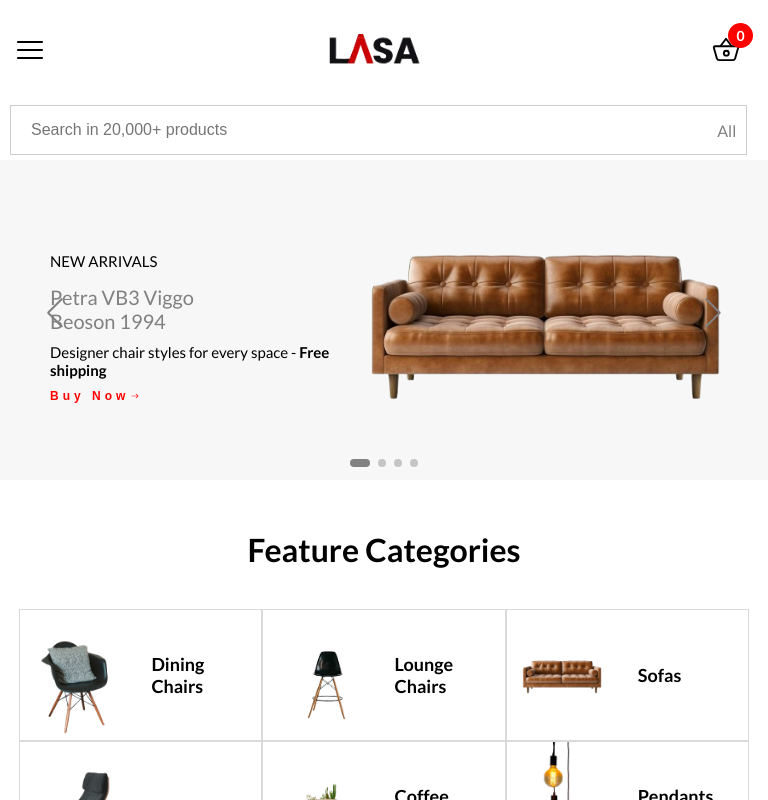
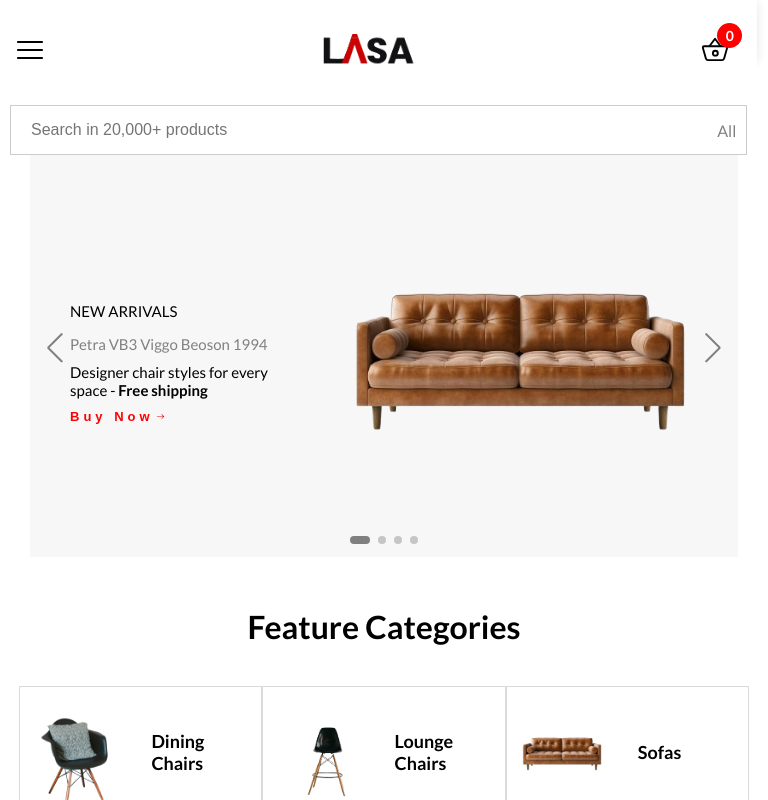
Before and after one commit to ebubejohnenyi/lasa, a React (Vite) app: page / in a window 768 px wide. Shown: the top 800 px of the page. Built offline with nearby package versions, Linux system fonts and the light colour scheme; a web font is replaced by a local one.

Commit message:
10-05-2025 update 6

```diff
--- a/src/component/header/header.module.css
+++ b/src/component/header/header.module.css
@@ -1,3 +1,11 @@
+.headerContainer{
+    height: 60px;
+    position: fixed;
+    top: 0;
+    z-index: 10;
+    box-shadow: 0 2px 10px rgba(0, 0, 0, 0.1);
+    display: none;
+}
 .container{
     height: 100px;
     padding: 15px 70px;
@@ -69,6 +77,9 @@
 }
 
 @media screen and (max-width: 480px){
+    .headerContainer{
+        display: block;
+    }
     .container{
         padding: 15px;
         position: relative;
@@ -120,6 +131,9 @@
 }
 
 @media screen and (min-width: 481px) and (max-width: 991.98px){
+    .headerContainer{
+        display: block;
+    }
     .mobileMenu{
         display: block;
         position: fixed;
@@ -170,6 +184,9 @@
 }
 
 @media screen and (min-width: 992px) and (max-width: 1199.98px){
+    .headerContainer{
+        display: block;
+    }
     .mobileMenu{
         display: block;
         position: fixed;
--- a/src/component/header/header.tsx
+++ b/src/component/header/header.tsx
@@ -8,7 +8,7 @@ import MenuNav from "../menu_nav/menu_nav";
 import { RxHamburgerMenu } from "react-icons/rx";
 import { IoBasketOutline, IoCloseOutline } from "react-icons/io5";
 import CounterWrapper from "../right_menu_nav/counter_wrapper";
-import { useState, useEffect } from "react";
+import { useState } from "react";
 
 const Header: React.FC = () => {
   const [viewMobileMenu, setViewMobileMenu] = useState(false);
@@ -17,22 +17,8 @@ const Header: React.FC = () => {
     setViewMobileMenu(() => !viewMobileMenu);
   }
 
-  useEffect(() => {
-    if (viewMobileMenu) {
-      // Disable scrolling when menu is open
-      document.body.style.overflow = "hidden";
-    } else {
-      // Re-enable scrolling when menu is closed
-      document.body.style.overflow = "";
-    }
-
-    // Clean up on component unmount
-    return () => {
-      document.body.style.overflow = "";
-    };
-  }, [viewMobileMenu]);
   return (
-    <>
+    <div className={cssClasses.headerContainer}>
       <section className={cssClasses.container}>
         <RxHamburgerMenu
           className={cssClasses.navMenu}
@@ -89,7 +75,7 @@ const Header: React.FC = () => {
       >
         <p>All</p>
       </TextInputWrapper>
-    </>
+    </div>
   );
 };
 
--- a/src/component/swiper_container/swipe.module.css
+++ b/src/component/swiper_container/swipe.module.css
@@ -5,8 +5,8 @@
     justify-content: space-between;
     background-color: #F7F7F7;
     text-align: start;
-    height: 100%;
-    width: 100dvw;
+    height: auto;
+    width: 100%;
 }
 .contentWrapper{
     background-color: transparent;
@@ -59,10 +59,14 @@
     object-position: center;
     object-fit: cover;
 }
-@media screen and (max-width: 575.98px){
+@media screen and (max-width: 480px){
     .swipeContent{
         display: flex;
+        align-items: center;
         flex-direction: column;
+        width: 100vw;
+        height: auto;
+        padding: 270px 0 0 0;
     }
     .contentWrapper{
         width: 300px;
@@ -90,8 +94,9 @@
         font-size: 13px;
     }
     .productImage{
-        /* background-color: red; */
-        width: 300px;
+        object-fit: contain;
+        width: 400px;
+        height: 300px;
     }
     .productImage img{
         width: 100%;
@@ -100,52 +105,56 @@
         object-fit: contain;
     }
   }
-  @media (max-width: 540px) and (max-height: 720px) {
+  @media (min-width: 481px) and (max-width: 991.98px) {
     .swipeContent{
         display: flex;
-        height: 100%;
+        gap: 50px;
+        justify-content: center;
+        align-items: center;
+        margin: 0;
+        padding: 0 40px;
     }
     .contentWrapper{
-        width: 300px;
-        text-align: center;
+        width: 100%;
+        max-width: 200px;
+        text-align: start;
         display: flex;
         flex-direction: column;
-        justify-content: center;
-        align-items: center;
+        align-items: flex-start;
+        margin: 0;
     }
     .swipeContent h1{
         font-size: 15px;
+        font-weight: 500;
     }
-    .h2{
-        font-size: 20px;
-        width: 250px;
+    .swipeContent h2{
+        font-size: 15px;
+        width: 100%;
+        max-width: 200px;
     }
     .swipeContent p{
-        width: 250px;
         font-size: 15px;
+        width: 200px;
         font-weight: 500;
-        margin: 10px 0px;
+        margin: 10px 0;
     }
-    .swipeContent button{
+    .swipeContent button {
+        color: red;
         font-size: 13px;
-        font-weight: 100;
     }
     .productImage{
-        margin-bottom: 70px;
-        width: 300px;
+        width: 100%;
+        max-width: 400px;
     }
     .productImage img{
         width: 100%;
-        height: 320px;
+        max-width: 400px;
+        height: 400px;
         object-position: center;
-        object-fit: cover;
+        object-fit: contain;
     }
   }
-  @media screen and (min-width: 768px) and (max-width: 991.98px){
-    .swipeContent{
-        width: 100dvw;
-        padding: 50px;
-    }
+  @media screen and (min-width: 992px) and (max-width: 1199.98px){
     .contentWrapper{
         width: 300px;
         text-align: start;
@@ -159,8 +168,8 @@
         font-weight: 500;
     }
     .h2{
-        font-size: 20px;
-        width: 200px;
+        font-size: 40px;
+        width: 300px;
     }
     .swipeContent p{
         font-size: 15px;
@@ -182,35 +191,3 @@
         object-fit: cover;
     }
   }
-  @media screen and (min-width: 992px) and (max-width: 1199.98px){
-    .swipeContent{
-        width: 100%;
-        padding: 20px;
-    }
-    .productImage{
-        display: inline-block;
-        margin-bottom: 70px;
-    }
-    .productImage img{
-        width: 100%;
-        height: 500px;
-        object-position: center;
-        object-fit: cover;
-    }
-    .swipeContent h1{
-        font-size: 15px;
-        font-weight: 500;
-    }
-    .h2{
-        font-size: 25px;
-        width: 300px;
-    }
-    .swipeContent p{
-        font-size: 15px;
-        font-weight: 500;
-    }
-    .swipeContent button {
-        color: red;
-        font-size: 13px;
-    }
-}
--- a/src/index.css
+++ b/src/index.css
@@ -103,9 +103,9 @@
     display: none;
   }
   .customSwiper {
-    height: 57dvh;
+    height: 75vh;
     width: 100%;
-    padding: 0px 30px;
+    padding: 20px 30px;
   }
   .productCustomSwiper{
     display: none;
@@ -114,9 +114,10 @@
 
 @media screen and  (min-width: 481px) and (max-width: 991.98px) {
   .customSwiper {
-    height: 40dvh;
+    height: 35%;
     width: 100%;
     padding: 0px 30px;
+    margin-top: 20%;
   }
   .productCustomSwiper{
     display: block;
@@ -125,9 +126,9 @@
 
 @media screen and (min-width: 992px) and (max-width: 1199.98px){
   .customSwiper {
-    height: 70dvh;
+    height: 40dvh;
     width: 100%;
-    margin-top: 10px;
+    margin-top: 10%;
   }
   .customSwiper .swiper-button-prev,
   .swiper-button-next {
```
